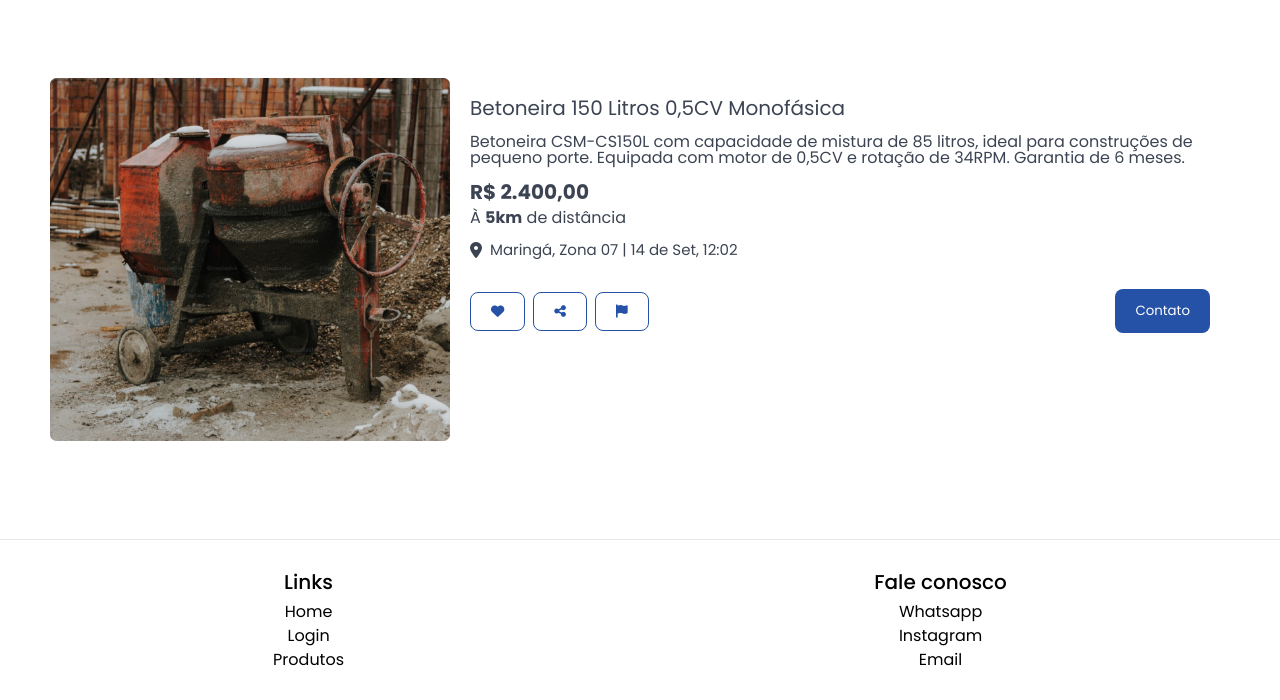
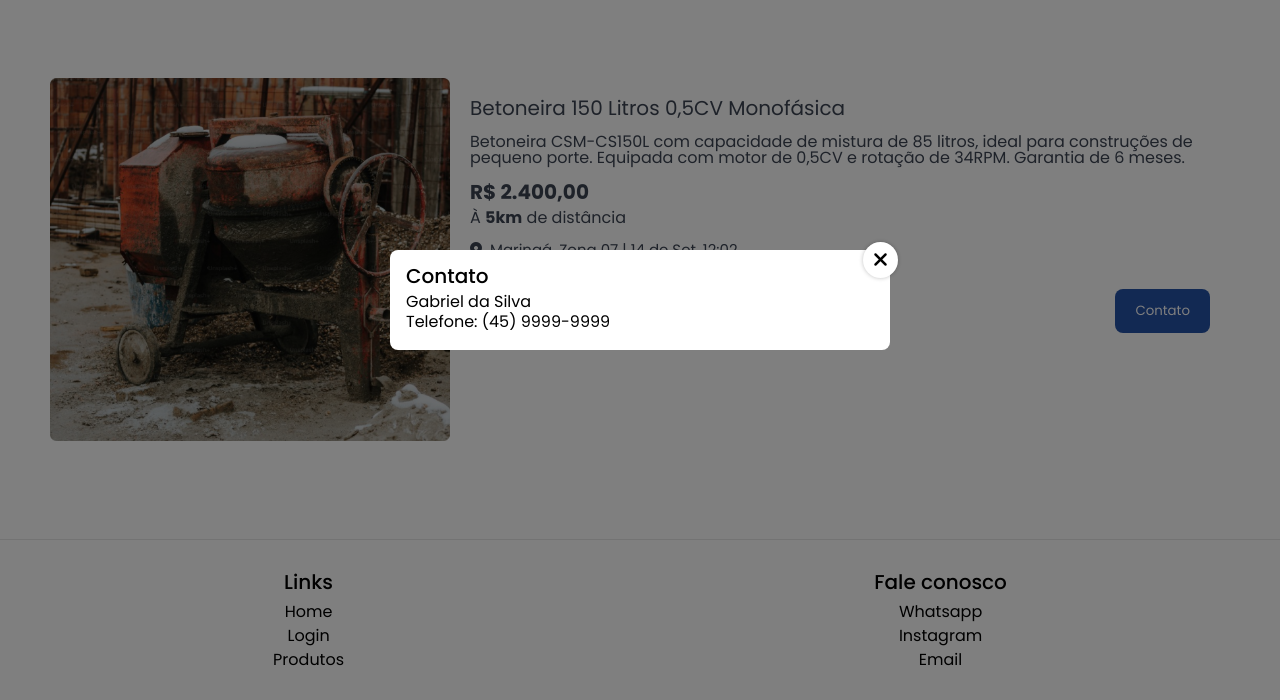
Before and after one commit to Carne-Seca-Faculdade/faca-voce-mesmo, a website built with Vite: page src/views/product.html in a window 1280 px wide. Both pictures are taken after a click on the button "Contato". Shown: the part 100-800 px from the top of the page. Built offline with nearby package versions, Linux system fonts and the light colour scheme.

Commit message:
feat - Contact Modal

```diff
--- /dev/null
+++ b/src/js/product.js
@@ -0,0 +1,11 @@
+const productContactButton = document.querySelector("#productContactButton")
+const closeContactModal = document.querySelector("#closeContactModal")
+const contactModal = document.querySelector("#contactModal")
+
+productContactButton.addEventListener("click", () => {
+  contactModal.classList.remove("hidden")
+})
+
+closeContactModal.addEventListener("click", () => {
+  contactModal.classList.add("hidden")
+})
--- a/src/styles/product.css
+++ b/src/styles/product.css
@@ -1,4 +1,4 @@
-/* .modal {
+.modal {
   background-color: rgba(0, 0, 0, 0.5);
   position: fixed;
   inset: 0;
@@ -28,7 +28,18 @@
   padding: 0.5rem 0.625rem;
   border-radius: 100%;
   font-size: 1.25rem;
-} */
+}
+
+.modal__content h2 {
+  font-size: 1.25rem;
+  font-weight: 500;
+  margin-bottom: 0.5rem;
+}
+
+.modal__content p {
+	font-size: 1rem;
+	margin-bottom: 0.25rem;
+}
 
 .navbar {
   background-color: var(--colorWhite);
@@ -292,3 +303,7 @@
     justify-content: flex-start;
   }
 }
+
+.hidden {
+  display: none;
+}
--- a/src/views/product.html
+++ b/src/views/product.html
@@ -26,22 +26,25 @@
       rel="stylesheet"
     />
 
+    <script src="/src/js/product.js" defer></script>
     <link rel="stylesheet" href="/src/styles/reset.css" />
     <link rel="stylesheet" href="/src/styles/variables.css" />
     <link rel="stylesheet" href="/src/styles/product.css" />
   </head>
 
   <body>
-		<!-- 		<div class="modal">
+    <div class="modal hidden" id="contactModal">
       <div class="modal__card">
-				<button class="modal__close-button">
+        <button class="modal__close-button" id="closeContactModal">
           <i class="fa-solid fa-xmark"></i>
         </button>
         <div class="modal__content">
           <h2>Contato</h2>
+					<p>Gabriel da Silva</p>
+					<p>Telefone: (45) 9999-9999</p>
         </div>
       </div>
-		</div> -->
+    </div>
 
     <nav class="navbar">
       <div class="navbar__content">
@@ -78,46 +81,32 @@
         <div class="texto">
           <h3 class="nome">Betoneira 150 Litros 0,5CV Monofásica</h3>
           <p class="descricao">
-						Betoneira CSM-CS150L com capacidade de mistura de 85
-						litros, ideal para construções de pequeno porte.
-						Equipada com motor de 0,5CV e rotação de 34RPM. Garantia
-						de 6 meses.
+            Betoneira CSM-CS150L com capacidade de mistura de 85 litros, ideal
+            para construções de pequeno porte. Equipada com motor de 0,5CV e
+            rotação de 34RPM. Garantia de 6 meses.
           </p>
 
           <div class="product__main-info">
             <strong class="preco">R$ 2.400,00</strong>
-						<p class="distancia">
-							À <strong>5km</strong> de distância
-						</p>
+            <p class="distancia">À <strong>5km</strong> de distância</p>
           </div>
 
           <div class="localizacao">
             <i class="fa-solid fa-location-dot"></i>
-						<p class="localData">
-							Maringá, Zona 07 | 14 de Set, 12:02
-						</p>
+            <p class="localData">Maringá, Zona 07 | 14 de Set, 12:02</p>
           </div>
 
           <div class="botoes">
             <div>
-							<button
-								class="outlined-button"
-								title="Favoritar produto"
-							>
+              <button class="outlined-button" title="Favoritar produto">
                 <i class="fa-solid fa-heart"></i>
                 <span>Favoritar</span>
               </button>
-							<button
-								class="outlined-button"
-								title="Compartilhar produto"
-							>
+              <button class="outlined-button" title="Compartilhar produto">
                 <i class="fa-solid fa-share-nodes"></i>
                 <span>Compartilhar</span>
               </button>
-							<button
-								class="outlined-button"
-								title="Denunciar produto"
-							>
+              <button class="outlined-button" title="Denunciar produto">
                 <i class="fa-solid fa-flag"></i>
                 <span>Compartilhar</span>
               </button>
@@ -125,6 +114,7 @@
             <button
               title="Entrar em contato com o vendedor"
               class="primary-button"
+							id="productContactButton"
             >
               Contato
             </button>
```
Lines whose indentation alone changed are shown as unchanged.
